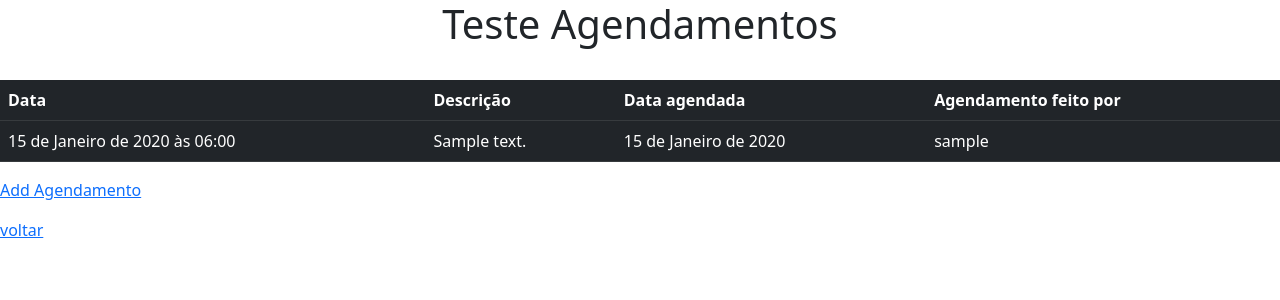
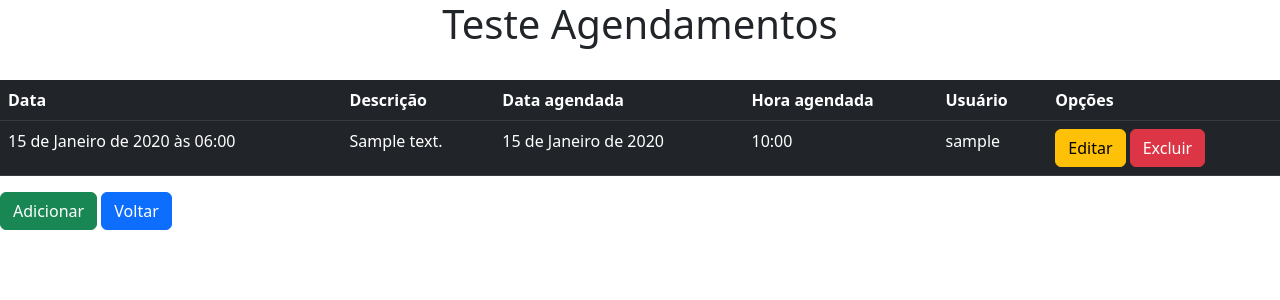
Before and after one commit to tmielnik/django-app, a Django app: page /agendamento/list/ in a window 1280 px wide. Shown: the top 300 px of the page. Run offline with Django 4.2, Linux system fonts and the light colour scheme; tables that the repository leaves empty hold one stand-in row (values such as "Sample post").

Commit message:
Organizado layout da tabela de visualização

```diff
--- a/agendamento/templates/agendamento/list.html
+++ b/agendamento/templates/agendamento/list.html
@@ -3,22 +3,34 @@
 
 {% block content %}
     <table class="table table-dark table-hover">
+        <thead>
             <tr>
                 <th>Data</th>
                 <th>Descrição</th>
                 <th>Data agendada</th>
-            <th>Agendamento feito por</th>
+                <th>Hora agendada</th>
+                <th>Usuário</th>
+                <th>Opções</th>
             </tr>
+        </thead>
+        <tbody>
             {% for ag in agendamentos %}
                 <tr>
                     <td>{{ ag.data_registro }}</td>
                     <td>{{ ag.descricao }}</td>
                     <td>{{ ag.data_agendada }}</td>
+                    <td>{{ ag.hora_agendada }}</td>
                     <td>{{ ag.usuario }}</td>
+                    <td>
+                        <button type="button" class="btn btn-warning">Editar</button>
+                        <button type="button" class="btn btn-danger">Excluir</button>
+                    </td>
                 </tr>
             {% endfor %}
+        </tbody>
     </table>
 
-    <p><a href="{% url 'add_agendamento' %}">Add Agendamento</a></p>
-    <p><a href="{% url 'index_agendamento' %}">voltar</a></p>
+    <a class="btn btn-success" href="{% url 'add_agendamento' %}" role="button">Adicionar</a>
+    <a class="btn btn-primary" href="{% url 'index_agendamento' %}" role="button">Voltar</a>
+
 {% endblock %}
```
Lines whose indentation alone changed are shown as unchanged.
